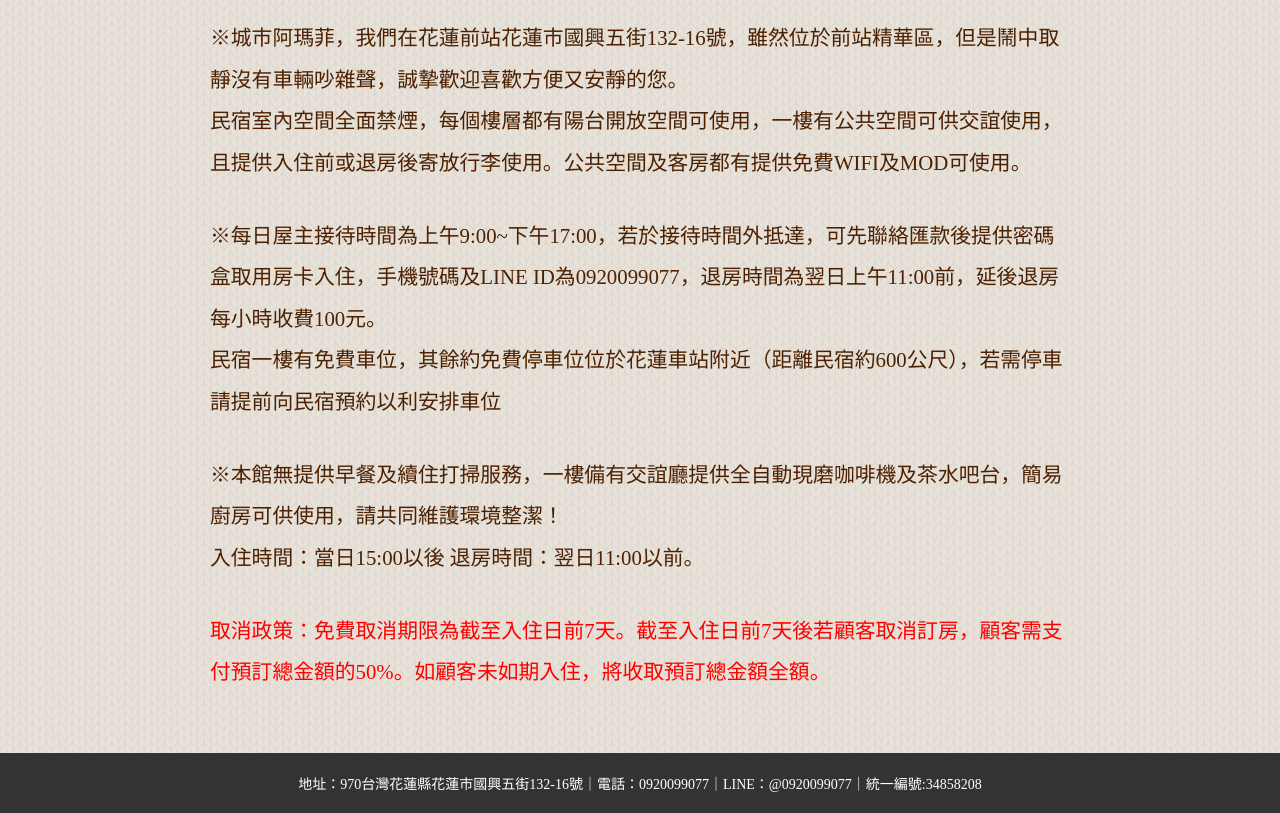
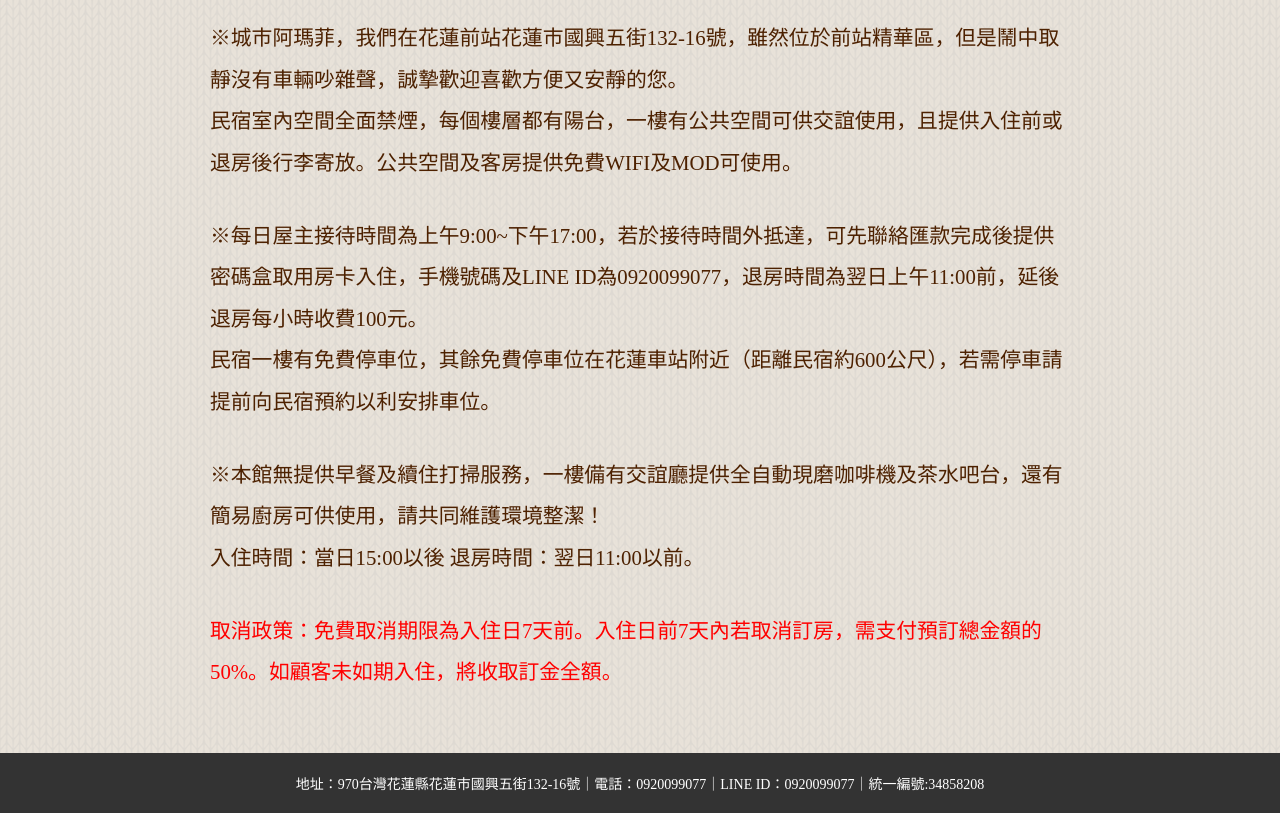
Before and after one commit to cityamalfi/cityamalfi.github.io, a plain HTML site: page booking-info.html in a window 1280 px wide. Shown: the part 709-1522 px from the top of the page. Drawn offline with Linux system fonts and the light colour scheme.

Commit message:
Add files via upload

```diff
--- a/booking-info.html
+++ b/booking-info.html
@@ -253,20 +253,20 @@
     ※城市阿瑪菲，我們在花蓮前站花蓮市國興五街132-16號，雖然位於前站精華區，但是鬧中取靜沒有車輛吵雜聲，誠摯歡迎喜歡方便又安靜的您。
 	</p>
 	<p style="font-size: 1.3rem; line-height: 2.0; margin-bottom: 1.5em;">
-    民宿室內空間全面禁煙，每個樓層都有陽台開放空間可使用，一樓有公共空間可供交誼使用，且提供入住前或退房後寄放行李使用。公共空間及客房都有提供免費WIFI及MOD可使用。
+    民宿室內空間全面禁煙，每個樓層都有陽台，一樓有公共空間可供交誼使用，且提供入住前或退房後行李寄放。公共空間及客房提供免費WIFI及MOD可使用。
   </p>
   </section>
    <section class="fade-in cactus-classical-serif-regular">
   <p style="font-size: 1.3rem; line-height: 2.0;">
-  ※每日屋主接待時間為上午9:00~下午17:00，若於接待時間外抵達，可先聯絡匯款後提供密碼盒取用房卡入住，手機號碼及LINE ID為0920099077，退房時間為翌日上午11:00前，延後退房每小時收費100元。
+  ※每日屋主接待時間為上午9:00~下午17:00，若於接待時間外抵達，可先聯絡匯款完成後提供密碼盒取用房卡入住，手機號碼及LINE ID為0920099077，退房時間為翌日上午11:00前，延後退房每小時收費100元。
 	</p>
 	<p style="font-size: 1.3rem; line-height: 2.0; margin-bottom: 1.5em;">
-	民宿一樓有免費車位，其餘約免費停車位位於花蓮車站附近（距離民宿約600公尺），若需停車請提前向民宿預約以利安排車位
+	民宿一樓有免費停車位，其餘免費停車位在花蓮車站附近（距離民宿約600公尺），若需停車請提前向民宿預約以利安排車位。
   </p>
   </section>
    <section class="fade-in cactus-classical-serif-regular">
   <p style="font-size: 1.3rem; line-height: 2.0;">
-  ※本館無提供早餐及續住打掃服務，一樓備有交誼廳提供全自動現磨咖啡機及茶水吧台，簡易廚房可供使用，請共同維護環境整潔！
+  ※本館無提供早餐及續住打掃服務，一樓備有交誼廳提供全自動現磨咖啡機及茶水吧台，還有簡易廚房可供使用，請共同維護環境整潔！
   </p>
 	<p style="font-size: 1.3rem; line-height: 2.0; margin-bottom: 1.5em;">
     入住時間：當日15:00以後 退房時間：翌日11:00以前。
@@ -274,7 +274,7 @@
   </section>
   <section class="fade-in cactus-classical-serif-regular">
   <p style="font-size: 1.3rem; line-height: 2.0; margin-bottom: 1.5em; color: red;">
-    取消政策：免費取消期限為截至入住日前7天。截至入住日前7天後若顧客取消訂房，顧客需支付預訂總金額的50%。如顧客未如期入住，將收取預訂總金額全額。
+    取消政策：免費取消期限為入住日7天前。入住日前7天內若取消訂房，需支付預訂總金額的50%。如顧客未如期入住，將收取訂金全額。
   </p>
   </section>
 </section>
@@ -282,7 +282,7 @@
 
   <!-- Footer -->
   <footer>
-    地址：970台灣花蓮縣花蓮市國興五街132-16號｜電話：0920099077｜LINE：@0920099077｜統一編號:34858208
+    地址：970台灣花蓮縣花蓮市國興五街132-16號｜電話：0920099077｜LINE ID：0920099077｜統一編號:34858208
   </footer>
 
 
```
Also changed, not shown: about.html (+1 -1 lines), double-room.html (+1 -1 lines), family-room.html (+1 -1 lines), index.html (+1 -1 lines), location.html (+1 -1 lines), premium-triple-room.html (+1 -1 lines), rooms.html (+1 -1 lines), triple-room.html (+1 -1 lines).
